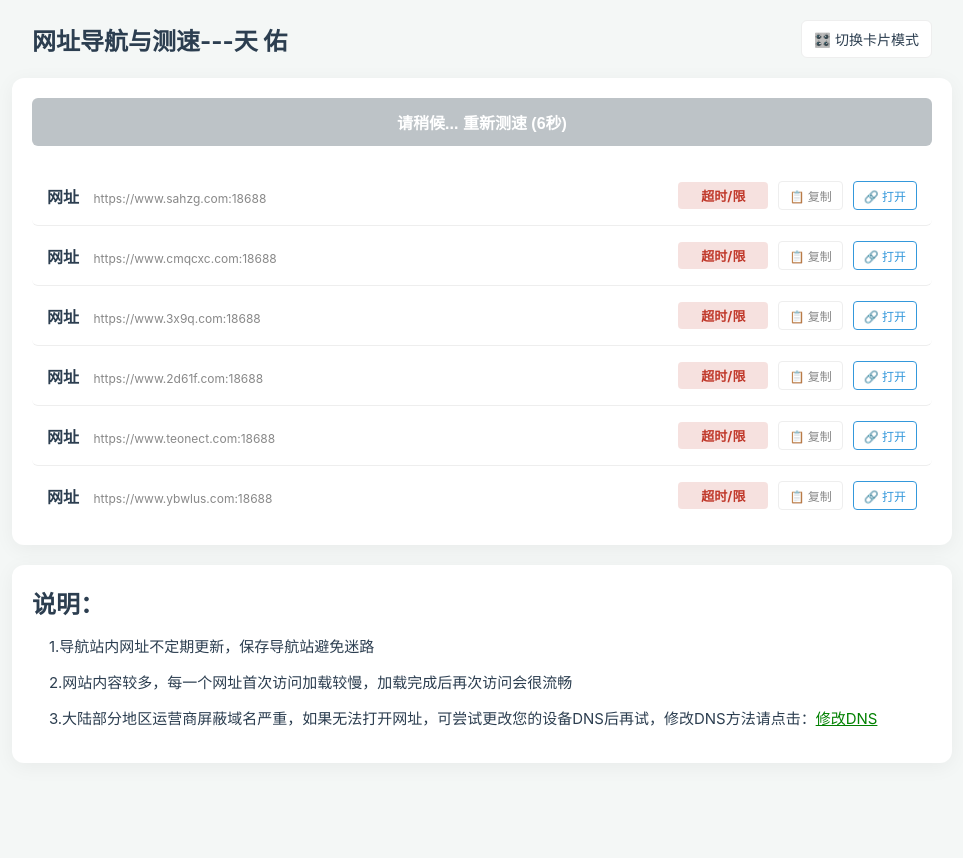
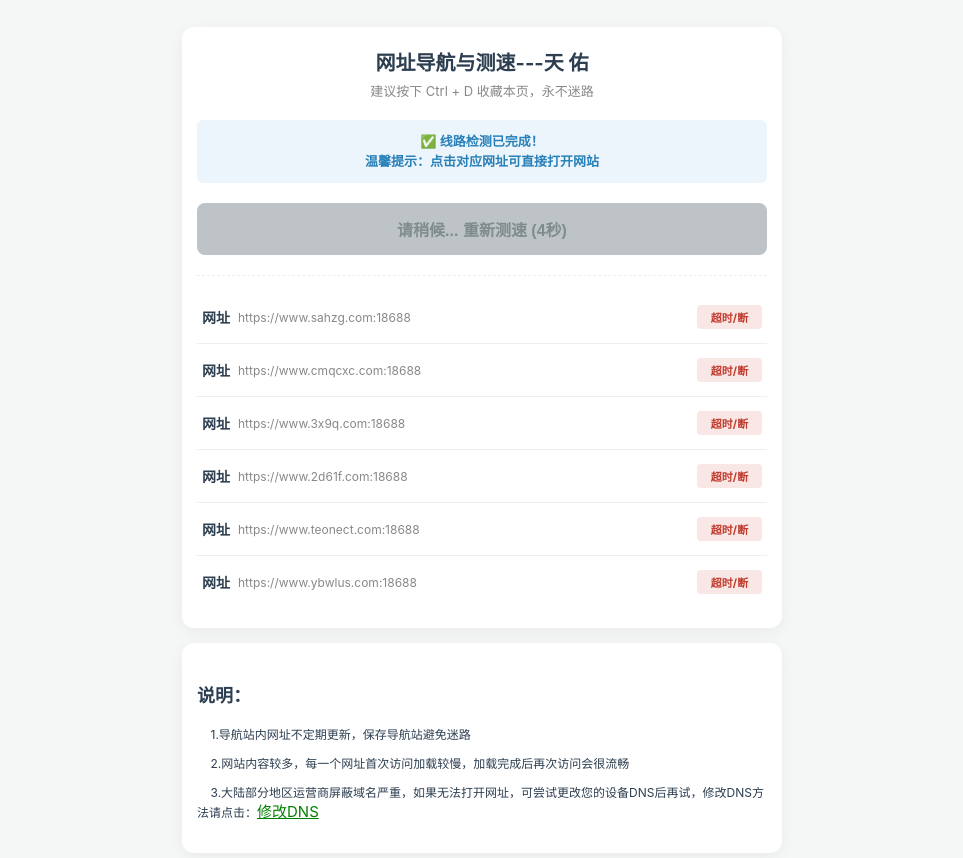
Before and after one commit to mynavigation/tynav, a plain HTML site: page index.html in a window 1280 px wide. Shown: the whole page, without its empty margins (158-1121 px from the left). Before the commit the page ends 800 px from the top, so only its background shows below. Drawn offline with Linux system fonts and the light colour scheme; no server answers.

Commit message:
Update index.html

```diff
--- a/index.html
+++ b/index.html
@@ -2,9 +2,10 @@
 <html lang="zh-CN">
 <head>
     <meta charset="UTF-8">
+    <!-- 强制手机浏览器按 1:1 比例渲染，防止手机端排版错乱 -->
+    <meta name="viewport" content="width=device-width, initial-scale=1.0, maximum-scale=1.0, user-scalable=no">
     <title>网站导航与实时测速</title>
     <style>
-        /* 全局明亮现代风变量 */
         :root {
             --bg-color: #f4f7f6;
             --container-bg: #ffffff;
@@ -13,238 +14,180 @@
             --border-color: #eeeeee;
             --primary-btn: #3498db;
             --primary-btn-hover: #2980b9;
-            --item-hover-bg: #fdfdfd;
             --shadow-color: rgba(0,0,0,0.05);
-            --list-hover-shadow: rgba(0,0,0,0.08);
-
-            /* 测速标签底色 */
-            --bg-pending: rgba(127, 140, 141, 0.15);
-            --bg-fast: rgba(39, 174, 96, 0.15);
-            --bg-medium: rgba(243, 156, 18, 0.15);
-            --bg-slow: rgba(192, 57, 43, 0.15);
         }
 
         body {
-            font-family: -apple-system, BlinkMacSystemFont, sans-serif;
+            font-family: -apple-system, BlinkMacSystemFont, "Segoe UI", Roboto, sans-serif;
             background: var(--bg-color);
             margin: 0;
-            padding: 20px;
+            padding: 12px;
             color: var(--text-main);
+            -webkit-tap-highlight-color: transparent;
         }
 
-        .header-area {
+        .container {
+            max-width: 600px;
+            margin: 15px auto;
+            background: var(--container-bg);
+            padding: 20px 15px;
+            border-radius: 12px;
+            box-shadow: 0 4px 15px var(--shadow-color);
+            box-sizing: border-box;
+        }
+
+        h1 { margin: 0 0 5px 0; font-size: 20px; text-align: center; }
+        .subtitle { color: var(--text-sub); font-size: 13px; margin-bottom: 20px; text-align: center; }
+        .tips { background: #ebf5fb; color: #2980b9; padding: 12px 10px; border-radius: 6px; font-size: 13px; margin-bottom: 20px; font-weight: bold; text-align: center; line-height: 1.5; }
+
+        .btn-test {
+            display: block; width: 100%; padding: 14px 10px;
+            background: var(--primary-btn); color: white;
+            border: none; border-radius: 8px; font-size: 16px;
+            cursor: pointer; font-weight: bold; text-decoration: none;
+            transition: background 0.2s, transform 0.1s;
+            box-shadow: 0 4px 12px rgba(52, 152, 219, 0.25);
+            box-sizing: border-box;
+            text-align: center;
+            margin-bottom: 10px;
+        }
+        .btn-test:hover { background: var(--primary-btn-hover); }
+        .btn-test:disabled { background: #bdc3c7; color: #7f8c8d; cursor: not-allowed; box-shadow: none; }
+        .btn-test:active:not(:disabled) { transform: scale(0.98); }
+
+        ul { list-style: none; padding: 0; margin: 20px 0 0 0; border-top: 1px dashed var(--border-color); padding-top: 15px; }
+
+        li {
             display: flex;
             justify-content: space-between;
             align-items: center;
-            max-width: 900px;
-            margin: 0 auto 20px auto;
-            gap: 10px;
+            padding: 14px 5px;
+            border-bottom: 1px solid var(--border-color);
+            gap: 12px;
+        }
+        li:last-child { border-bottom: none; }
+
+        /* 聚合网站主体链接区域 */
+        .site-info {
+            flex: 1;
+            min-width: 0;
+            display: flex;
+            align-items: center;
+            text-decoration: none;
         }
 
-        h1 { margin: 0; font-size: 24px; }
-
-        .btn-toggle-view {
-            padding: 8px 12px;
-            border-radius: 6px;
-            border: 1px solid var(--border-color);
-            background: var(--container-bg);
+        .site-link {
             color: var(--text-main);
+            font-weight: bold;
             font-size: 14px;
-            cursor: pointer;
-            outline: none;
-            transition: all 0.2s;
-        }
-        .btn-toggle-view:hover { background: var(--item-hover-bg); }
-
-        .container {
-            max-width: 900px;
-            margin: 0 auto;
-            background: var(--container-bg);
-            padding: 20px;
-            border-radius: 12px;
-            box-shadow: 0 4px 20px var(--shadow-color);
+            white-space: nowrap;
+            margin-right: 8px;
         }
 
-        .btn-test {
-            display: block; width: 100%; padding: 12px;
-            background: var(--primary-btn); color: white;
-            border: none; border-radius: 6px; font-size: 16px;
-            cursor: pointer; margin-bottom: 20px; font-weight: bold;
-            transition: background 0.2s;
+        /* 鼠标悬停时名称和网址一起变色提示可点击 */
+        .site-info:hover .site-link,
+        .site-info:hover .url-text {
+            color: #3498db;
         }
-        .btn-test:hover { background: var(--primary-btn-hover); }
-        .btn-test:disabled { background: #bdc3c7; cursor: not-allowed; }
 
-        /* 【列表布局】 */
-        ul.view-list { display: flex; flex-direction: column; padding: 0; margin: 0; list-style: none; }
-        ul.view-list li {
-            display: flex; justify-content: space-between; align-items: center;
-            padding: 15px; border-bottom: 1px solid var(--border-color);
+        .url-text {
+            font-size: 12px;
+            color: var(--text-sub);
+            white-space: nowrap;
+            overflow: hidden;
+            text-overflow: ellipsis;
+            max-width: 280px;
+            transition: color 0.2s;
         }
-        ul.view-list li:last-child { border-bottom: none; }
-        ul.view-list .site-info { flex: 1; min-width: 0; }
-        ul.view-list .url-text { display: inline-block; max-width: 250px; margin-left: 10px; }
-        ul.view-list .actions { display: flex; align-items: center; gap: 10px; }
 
-        /* 【卡片网格布局】 */
-        ul.view-card {
-            display: grid;
-            grid-template-columns: repeat(auto-fill, minmax(200px, 1fr));
-            gap: 15px; padding: 0; margin: 0; list-style: none;
+        .speed {
+            font-weight: bold;
+            padding: 4px 0;
+            border-radius: 4px;
+            font-size: 11px;
+            width: 65px;
+            text-align: center;
+            flex-shrink: 0;
         }
-        ul.view-card li {
-            display: flex; flex-direction: column; justify-content: space-between;
-            padding: 15px; border: 1px solid var(--border-color); border-radius: 8px;
-            background: var(--container-bg); box-shadow: 0 2px 5px var(--shadow-color);
-            text-align: center; gap: 12px;
-        }
-        ul.view-card .site-info { width: 100%; }
-        ul.view-card .url-text { display: block; max-width: 100%; margin-top: 4px; }
-        ul.view-card .actions { display: flex; flex-wrap: wrap; justify-content: center; gap: 6px; width: 100%; }
-        ul.view-card .speed { width: 100%; box-sizing: border-box; }
-
-        /* 公共交互动效 */
-        li { transition: all 0.3s ease; border-radius: 6px; }
-        li:hover { background: var(--item-hover-bg); transform: translateY(-2px); box-shadow: 0 4px 10px var(--list-hover-shadow); }
-
-        .site-info a { text-decoration: none; color: var(--text-main); font-weight: bold; font-size: 16px; }
-        .site-info a:hover { color: var(--primary-btn); }
-        .url-text { font-size: 12px; color: var(--text-sub); white-space: nowrap; overflow: hidden; text-overflow: ellipsis; vertical-align: middle; }
-
-        .btn-action { padding: 5px 10px; border: 1px solid var(--border-color); border-radius: 4px; background: var(--container-bg); font-size: 12px; cursor: pointer; color: var(--text-sub); transition: all 0.2s; }
-        .btn-action:hover { background: var(--bg-color); color: var(--text-main); }
-        .btn-open { border-color: var(--primary-btn); color: var(--primary-btn); }
-        .btn-open:hover { background: var(--primary-btn); color: #fff; }
-
-        /* 测速标签状态 */
-        .speed { font-weight: bold; padding: 4px 10px; border-radius: 4px; font-size: 13px; text-align: center; min-width: 70px; display: inline-block; }
-        .pending { color: #7f8c8d; background: var(--bg-pending); }
-        .fast { color: #27ae60; background: var(--bg-fast); }
-        .medium { color: #f39c12; background: var(--bg-medium); }
-        .slow { color: #c0392b; background: var(--bg-slow); }
+        .pending { color: #7f8c8d; background: rgba(127,140,141,0.12); }
+        .fast { color: #27ae60; background: rgba(39, 174, 96, 0.12); }
+        .slow { color: #c0392b; background: rgba(192, 57, 43, 0.12); }
     </style>
 </head>
 <body>
 
-<div class="header-area">
-    <h1>网址导航与测速---天&nbsp;佑</h1>
-    <button class="btn-toggle-view" id="view-toggle-btn" onclick="toggleViewMode()">🎛️ 切换卡片模式</button>
-</div>
+<div class="container">
+    <h1 id="title-text">网址导航与测速---天&nbsp;佑</h1>
+    <div class="subtitle">建议按下 Ctrl + D 收藏本页，永不迷路</div>
 
-<div class="container">
-    <button id="main-btn" class="btn-test" onclick="startTest()">开始测速</button>
-    <ul id="site-list" class="view-list">
-        <!-- 动态生成列表 -->
+    <!-- 提示框重新润色，加入点击提示 -->
+    <div id="status-tips" class="tips">
+        📢 正在自动探测线路状态...<br>温馨提示：点击对应网址可直接打开网站
+    </div>
+
+    <!-- 重新测速按钮 -->
+    <button id="main-btn" class="btn-test" onclick="startTest()">重新测速</button>
+
+    <ul id="site-list">
+        <!-- 自动渲染 -->
     </ul>
 </div>
-<br />
 <div class="container">
-    <h1>说明：</h1>
-	<p style="font-size:15px;">&nbsp;&nbsp;&nbsp;&nbsp;1.导航站内网址不定期更新，保存导航站避免迷路</p>
-	<p style="font-size:15px;">&nbsp;&nbsp;&nbsp;&nbsp;2.网站内容较多，每一个网址首次访问加载较慢，加载完成后再次访问会很流畅</p>
-	<p style="font-size:15px;">&nbsp;&nbsp;&nbsp;&nbsp;3.大陆部分地区运营商屏蔽域名严重，如果无法打开网址，可尝试更改您的设备DNS后再试，修改DNS方法请点击：<a href="changeDNS.html" style="color:green">修改DNS</a></p>
+    <p style="font-size:18px; font-weight:bold">说明：</p>
+	<p style="font-size:12px;">&nbsp;&nbsp;&nbsp;&nbsp;1.导航站内网址不定期更新，保存导航站避免迷路</p>
+	<p style="font-size:12px;">&nbsp;&nbsp;&nbsp;&nbsp;2.网站内容较多，每一个网址首次访问加载较慢，加载完成后再次访问会很流畅</p>
+	<p style="font-size:12px;">&nbsp;&nbsp;&nbsp;&nbsp;3.大陆部分地区运营商屏蔽域名严重，如果无法打开网址，可尝试更改您的设备DNS后再试，修改DNS方法请点击：<a href="changeDNS.html" style="font-size:15px; color:green">修改DNS</a></p>
 </div>
-
 <script>
-    // 在这里配置你的导航网址（显示顺序会严格固定）
+    // 在这里自由修改和配置你的网址
     let sites = [
-        { name: "网址", url: "https://www.sahzg.com:18688", delay: null },
-        { name: "网址", url: "https://www.cmqcxc.com:18688", delay: null },
-		{ name: "网址", url: "https://www.3x9q.com:18688", delay: null },
-		{ name: "网址", url: "https://www.2d61f.com:18688", delay: null },
-		{ name: "网址", url: "https://www.teonect.com:18688", delay: null },
-		{ name: "网址", url: "https://www.ybwlus.com:18688", delay: null }
+        { name: "网址", url: "https://www.sahzg.com:18688" },
+		{ name: "网址", url: "https://www.cmqcxc.com:18688" },
+		{ name: "网址", url: "https://www.3x9q.com:18688" },
+		{ name: "网址", url: "https://www.2d61f.com:18688" },
+		{ name: "网址", url: "https://www.teonect.com:18688" },
+		{ name: "网址", url: "https://www.ybwlus.com:18688" }
     ];
 
-    let currentViewMode = 'list';
+    const COOLDOWN_TIME = 8; // 测速冷却周期（秒）
 
-    // 切换列表与卡片布局
-    function toggleViewMode() {
-        const listContainer = document.getElementById('site-list');
-        const toggleBtn = document.getElementById('view-toggle-btn');
-
-        if (currentViewMode === 'list') {
-            currentViewMode = 'card';
-            listContainer.className = 'view-card';
-            toggleBtn.innerText = '☰ 切换列表模式';
-        } else {
-            currentViewMode = 'list';
-            listContainer.className = 'view-list';
-            toggleBtn.innerText = '🎛️ 切换卡片模式';
-        }
-        localStorage.setItem('nav-view-mode', currentViewMode);
-    }
-
-    // 渲染初始页面列表（严格按数组原始索引输出）
+    // 动态渲染列表
     function renderList() {
         const listContainer = document.getElementById('site-list');
         listContainer.innerHTML = '';
         sites.forEach((site, index) => {
-            let cssClass = 'pending';
-            let displayText = '未测速';
-
-            if (site.delay === 9999) {
-                cssClass = 'slow';
-                displayText = '超时/限';
-            } else if (site.delay > 0) {
-                displayText = `${site.delay} ms`;
-                if (site.delay <= 300) cssClass = 'fast';
-                else if (site.delay <= 800) cssClass = 'medium';
-                else cssClass = 'slow';
-            } else if (site.delay === 0) {
-                cssClass = 'pending';
-                displayText = '测速中...';
-            }
-
             listContainer.innerHTML += `
                 <li>
-                    <div class="site-info">
-                        <a href="${site.url}" target="_blank">${site.name}</a>
-                        <span class="url-text" title="${site.url}">${site.url}</span>
-                    </div>
-                    <div class="actions">
-                        <span id="speed-${index}" class="speed ${cssClass}">${displayText}</span>
-                        <button class="btn-action" onclick="copyUrl('${site.url}', this)">📋 复制</button>
-                        <button class="btn-action btn-open" onclick="window.open('${site.url}', '_blank')">🔗 打开</button>
-                    </div>
+                    <a href="${site.url}" target="_blank" class="site-info" title="点击访问 ${site.url}">
+                        <span class="site-link">${site.name}</span>
+                        <span class="url-text">${site.url}</span>
+                    </a>
+                    <span id="speed-${index}" class="speed pending">测速中...</span>
                 </li>
             `;
         });
     }
 
-    // 复制网址功能
-    function copyUrl(url, buttonElement) {
-        navigator.clipboard.writeText(url).then(() => {
-            const originalText = buttonElement.innerText;
-            buttonElement.innerText = "✅ 已复制";
-            buttonElement.style.borderColor = "#27ae60";
-            buttonElement.style.color = "#27ae60";
-            setTimeout(() => {
-                buttonElement.innerText = originalText;
-                buttonElement.style.borderColor = "var(--border-color)";
-                buttonElement.style.color = "var(--text-sub)";
-            }, 1500);
-        }).catch(err => alert("复制失败：" + url));
-    }
-
-    // 测试单个网站延迟的 Promise
     function pingSite(site, index) {
         return new Promise(async (resolve) => {
             const startTime = performance.now();
             try {
-                await fetch(site.url, { mode: 'no-cors', cache: 'no-store' });
+                const controller = new AbortController();
+                const id = setTimeout(() => controller.abort(), 3500);
+
+                await fetch(site.url, { mode: 'no-cors', cache: 'no-store', signal: controller.signal });
+                clearTimeout(id);
+
                 const endTime = performance.now();
                 site.delay = Math.round(endTime - startTime);
             } catch (err) {
                 site.delay = 9999;
             }
-            // 测速完成后直接单点更新对应 DOM 节点，保持原固定顺序
             updateSingleSpeedDisplay(index);
             resolve();
         });
     }
 
-    // 精准更新单条数据的测速标签
     function updateSingleSpeedDisplay(index) {
         const speedTag = document.getElementById(`speed-${index}`);
         if (!speedTag) return;
@@ -252,42 +195,36 @@
 
         if (site.delay === 9999) {
             speedTag.className = 'speed slow';
-            speedTag.innerText = '超时/限';
+            speedTag.innerText = '超时/断';
         } else {
-            speedTag.innerText = `${site.delay} ms`;
-            if (site.delay <= 300) speedTag.className = 'speed fast';
-            else if (site.delay <= 800) speedTag.className = 'speed medium';
+            speedTag.innerText = `${site.delay}ms`;
+            if (site.delay <= 400) speedTag.className = 'speed fast';
+            else if (site.delay <= 900) speedTag.className = 'speed pending';
             else speedTag.className = 'speed slow';
         }
     }
 
-    // 限制测速频率的冷却时间（单位：秒）
-    const COOLDOWN_TIME = 10;
-
-    // 触发批量并发测速（带频率限制功能）
+    // 触发批量并发测速与按钮冷却控制
     async function startTest() {
         const btn = document.getElementById('main-btn');
+        const tips = document.getElementById('status-tips');
         btn.disabled = true;
         btn.innerText = "正在全力测速中，请稍候...";
 
-        // 1. 初始化所有站点的状态为“测速中...”
+        // 重置状态
         sites.forEach((site, index) => {
             site.delay = 0;
-            const speedTag = document.getElementById(`speed-${index}`);
-            if (speedTag) {
-                speedTag.className = 'speed pending';
-                speedTag.innerText = '测速中...';
-            }
+            const tag = document.getElementById(`speed-${index}`);
+            if (tag) { tag.className = 'speed pending'; tag.innerText = '测速中...'; }
         });
 
-        // 2. 异步并发执行测速
         const promises = sites.map((site, index) => pingSite(site, index));
         await Promise.all(promises);
 
-        // 3. 测速完成后，进入冷却倒计时阶段
+        // 测速完成后进入倒计时
         let timeLeft = COOLDOWN_TIME;
+        tips.innerHTML = "✅ 线路检测已完成！<br>温馨提示：点击对应网址可直接打开网站";
 
-        // 使用定时器执行倒计时逻辑
         const countdownTimer = setInterval(() => {
             if (timeLeft <= 0) {
                 clearInterval(countdownTimer);
@@ -300,15 +237,7 @@
         }, 1000);
     }
 
-
-    // 页面初次加载逻辑
     window.onload = () => {
-        // 读取本地存储的用户布局偏好
-        const savedViewMode = localStorage.getItem('nav-view-mode') || 'list';
-        if (savedViewMode === 'card') {
-            currentViewMode = 'list';
-            toggleViewMode();
-        }
         renderList();
         startTest();
     };
```
